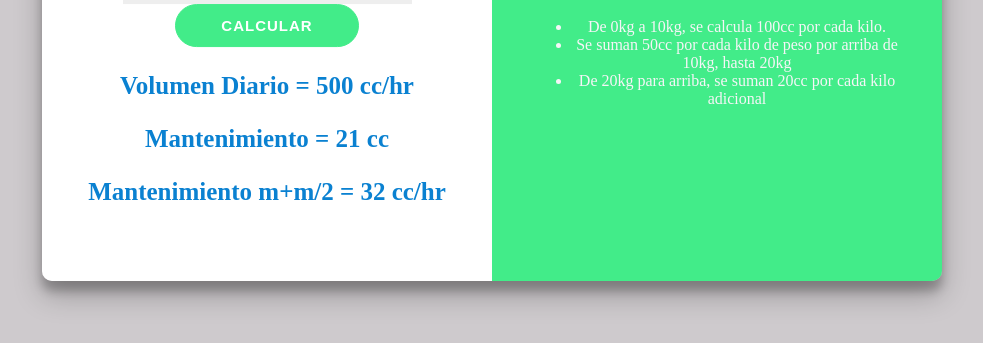
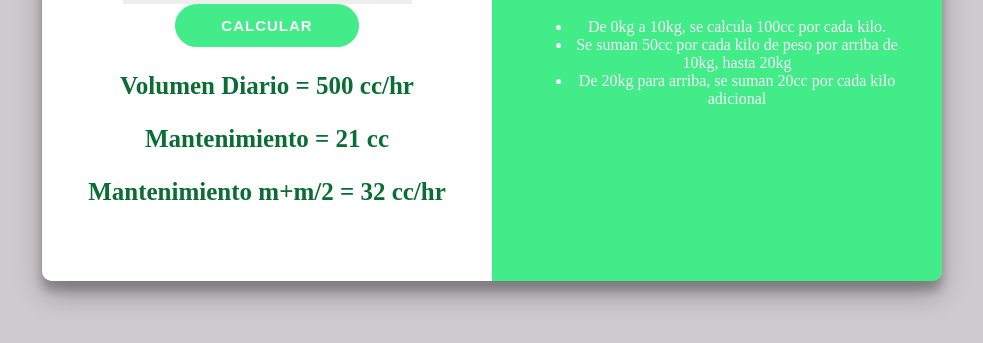
Before and after one commit to GabrieladcCespedes/calculadoraBasal.github.io, a plain HTML site: page index.html in a window 1280 px wide. Both pictures are taken after typing "5" into the empty fields and a click on the button "CALCULAR". Shown: the part 369-712 px from the top of the page, without its empty margins (148-1131 px from the left). Drawn offline with Linux system fonts and the light colour scheme.

Commit message:
Add files via upload

```diff
--- a/style.css
+++ b/style.css
@@ -75,7 +75,7 @@ button:active {
 }
 
 .resultado{
-    color: #0A81D1;
+    color: #0a6d33;
     font-weight: bold;
     font-size: 25px;
     margin-bottom: 5px;
```
